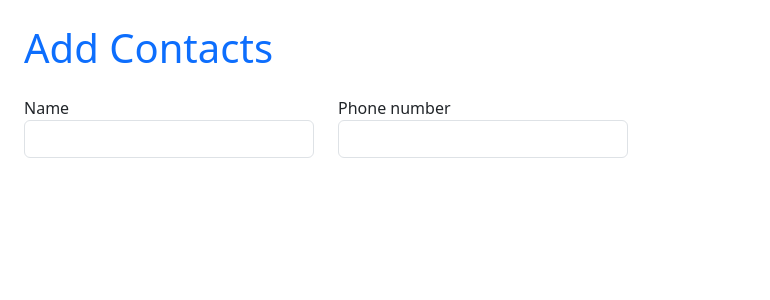
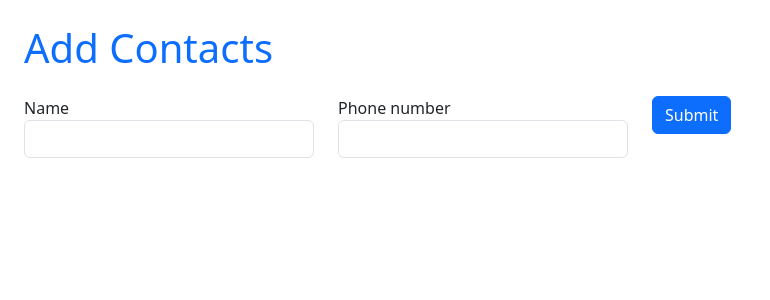
Before and after one commit to byiringiroscar/Django-htmx-dynamic-form-creation-with-multiple-submit, a Django app: page / in a window 1280 px wide. Shown: the top 300 px of the page, without its empty margins (0-770 px from the left). Run offline with Django 5.2, Linux system fonts and the light colour scheme; some libraries are stand-ins or nearby versions.

Commit message:
wip on form

```diff
--- a/core/templates/index.html
+++ b/core/templates/index.html
@@ -7,19 +7,10 @@
 <h1 class="mb-4 text-primary">Add Contacts</h1>
 
 
-<form action="">
-        <div class="row">
-            <div class="col-4 col-md-3">
-                <label for="{{ form.name.id_for_label }}">{{ form.name.label }}</label>
-                {{ form.name }}
-            </div>
-            <div class="col-4 col-md-3">
-                <label for="{{ form.phone_number.id_for_label }}">{{ form.phone_number.label }}</label>
-                {{ form.phone_number }}
-            </div>
-        </div>
-</form>
 
+<div id="contact-forms">
+    {% include 'partials/form.html' %}
+</div>
 
 
 {% endblock %}
--- a/core/templates/partials/form.html
+++ b/core/templates/partials/form.html
@@ -0,0 +1,16 @@
+<form action="">
+    <div class="row">
+        <div class="col-4 col-md-3">
+            <label for="{{ form.name.id_for_label }}">{{ form.name.label }}</label>
+            {{ form.name }}
+        </div>
+        <div class="col-4 col-md-3">
+            <label for="{{ form.phone_number.id_for_label }}">{{ form.phone_number.label }}</label>
+            {{ form.phone_number }}
+        </div>
+        <div class="col-3">
+            <button class="btn btn-primary" type="submit">Submit</button>
+        </div>
+
+    </div>
+</form>
```
